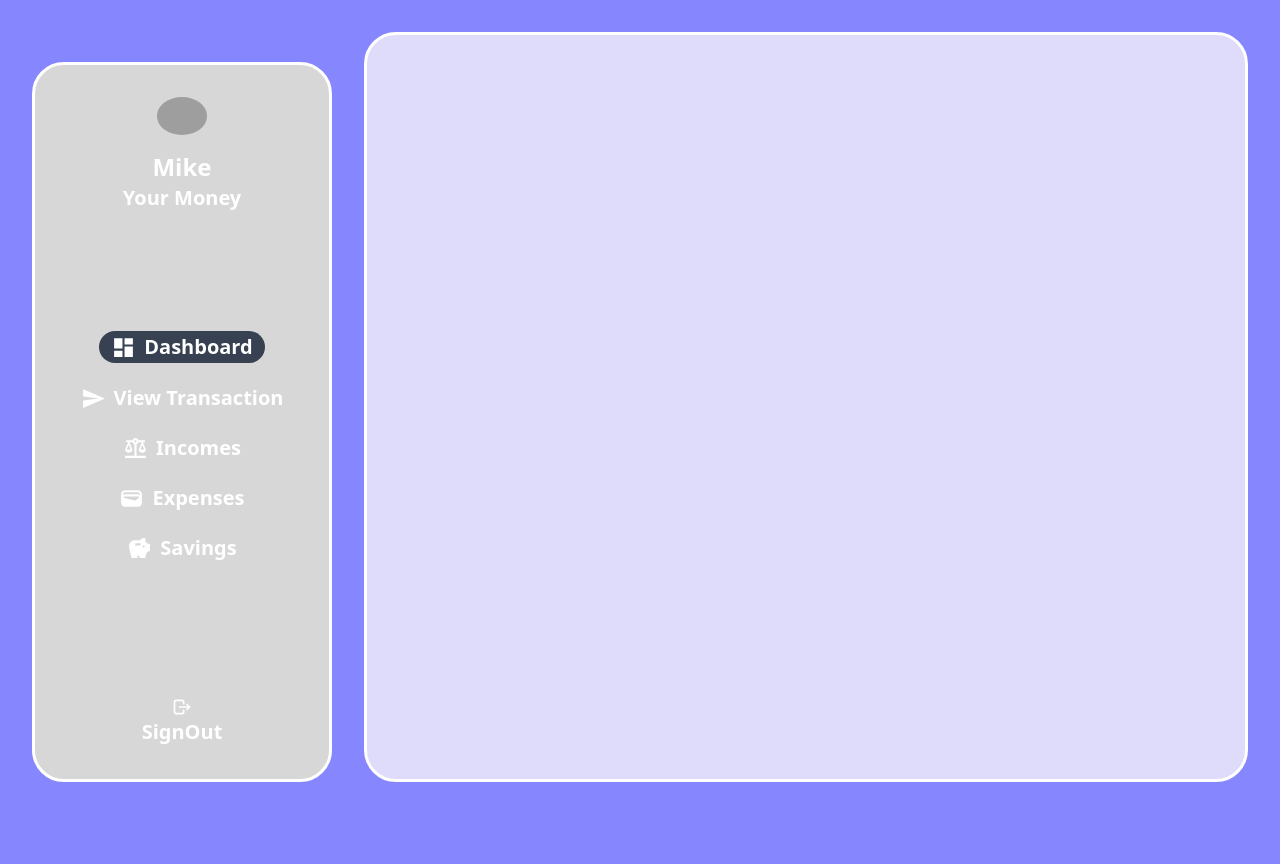
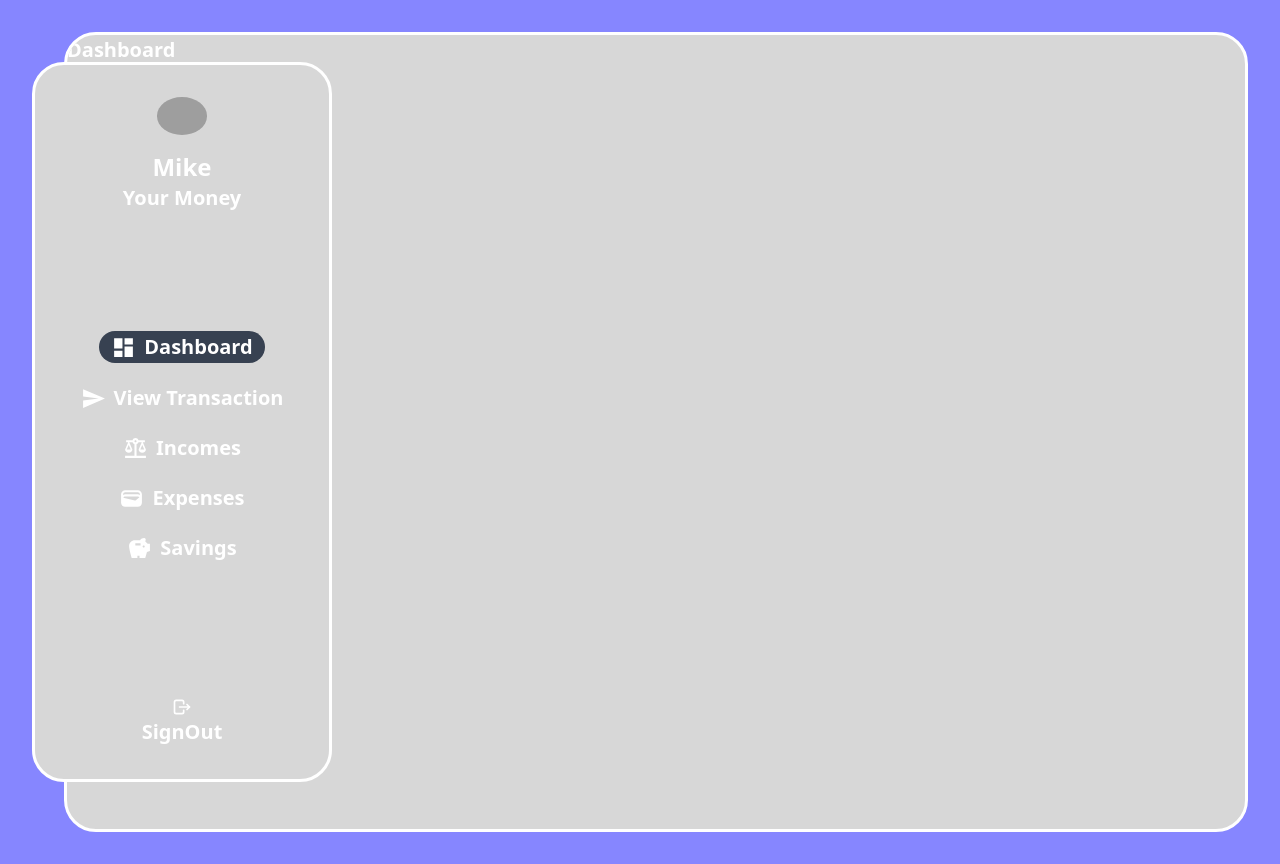
Before and after one commit to okoid721/tracker-frontend, a React (Create React App) app: page / in a window 1280 px wide. Before the commit the page ends 814 px from the top, so only its background shows below. Built offline with nearby package versions, Linux system fonts and the light colour scheme; grey boxes are pictures that could not be loaded.

Commit message:
eccomerce

```diff
--- a/src/App.js
+++ b/src/App.js
@@ -33,10 +33,22 @@ function App() {
       <Orb />
       <main className=" lg:p-8 p-2 h-full flex gap-8">
         <Navigation active={active} setActive={setActive} />
-        <main className=" main">{displayData()}</main>
+        <main className=" lg:flex-1 w-[100vw] h-[100vh]  bg-[#d7d7d7] border-[3px] border-white rounded-[32px] overflow-auto overflow-x-hidden ">
+          {displayData()}
+        </main>
       </main>
     </div>
   );
 }
 
+// .main {
+//   flex: 1;
+//   background: rgba(252, 246, 249, 0.76);
+//   border: 3px solid #ffff;
+//   backdrop-filter: blur(4.5px);
+//   border-radius: 32px;
+//   overflow: auto;
+//   overflow-x: hidden;
+// }
+
 export default App;
--- a/src/component/Expenses/Expenses.jsx
+++ b/src/component/Expenses/Expenses.jsx
@@ -1,7 +1,7 @@
 import React from 'react';
 
 const Expenses = () => {
-  return <div className="Expenses"></div>;
+  return <div className="Expenses">Expenses</div>;
 };
 
 export default Expenses;
--- a/src/component/Income/Income.jsx
+++ b/src/component/Income/Income.jsx
@@ -1,7 +1,7 @@
 import React from 'react';
 
 const Income = () => {
-  return <div className="Income"></div>;
+  return <div className="Income">Income</div>;
 };
 
 export default Income;
--- a/src/component/Saving/Saving.jsx
+++ b/src/component/Saving/Saving.jsx
@@ -1,7 +1,7 @@
 import React from 'react';
 
 const Saving = () => {
-  return <div className=" Savings"></div>;
+  return <div className=" Savings">Savings</div>;
 };
 
 export default Saving;
--- a/src/component/dashboard/Dashboard.jsx
+++ b/src/component/dashboard/Dashboard.jsx
@@ -1,7 +1,7 @@
 import React from 'react';
 
 const Dashboard = () => {
-  return <div className="Dashboard "></div>;
+  return <div className="Dashboard ">Dashboard</div>;
 };
 
 export default Dashboard;
--- a/src/component/navigation/Navigation.jsx
+++ b/src/component/navigation/Navigation.jsx
@@ -33,7 +33,7 @@ const Navigation = ({ active, setActive }) => {
 
       <div className={`lg:flex ${isOpen ? 'block' : 'hidden'}`}>
         <div
-          className={` px-6 py-8   h-[90vh] w-[300px]  bg-[#d7d7d7] border-[3px] border-white rounded-[32px] flex  flex-col   gap-2 items-center justify-between `}
+          className={` px-6 py-8 absolute  h-[90vh] w-[300px]  bg-[#d7d7d7] border-[3px] border-white rounded-[32px] flex  flex-col   gap-2 items-center justify-between `}
         >
           <div className=" h-[100px] flex  flex-col items-center gap-4">
             <img
@@ -57,7 +57,7 @@ const Navigation = ({ active, setActive }) => {
                       ? "before:content-[''] before:absolute before:left-0 before:top-0 before:w-[4px] h-8 bg-gray-700 rounded-[20px] px-3 py-2  "
                       : ''
                   }`}
-                  onClick={() => setActive(item.id)}
+                  onClick={() => setActive(item.id)(toggleMenu)}
                 >
                   {item.icon}
                   <span className="">{item.title}</span>
```
